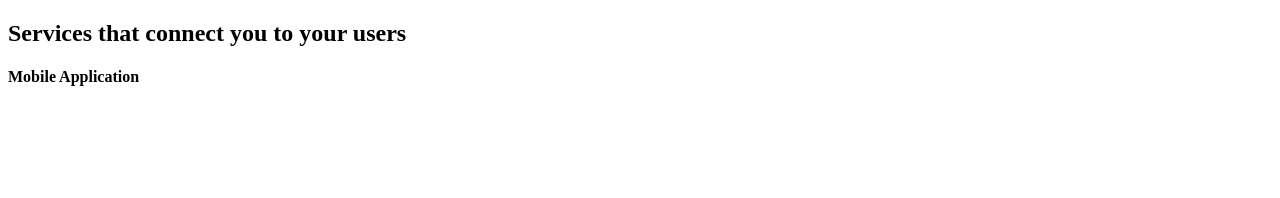
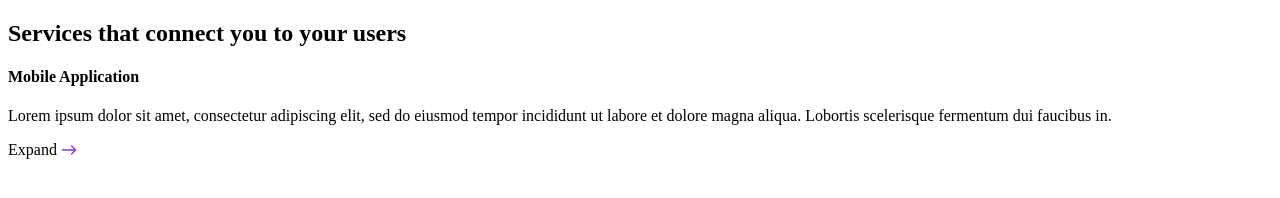
Before and after one commit to dimitryos/otus_git_lesson, a plain HTML site: page index.html in a window 1280 px wide. Drawn offline with Linux system fonts and the light colour scheme.

Commit message:
Содержимое элемента <div> дополнено заголовком <h4>, текстовым параграфом <p>, и ссылкой <a>

```diff
--- a/index.html
+++ b/index.html
@@ -14,6 +14,8 @@
 
 	<div>
 		<h4>Mobile Application</h4>
+		<p>Lorem ipsum dolor sit amet, consectetur adipiscing elit, sed do eiusmod tempor incididunt ut labore et dolore magna aliqua. Lobortis scelerisque fermentum dui faucibus in.</p>
+		<p>Expand <img src="images/arrow_r.svg"></p>
 	</div>
 </body>
 
```
